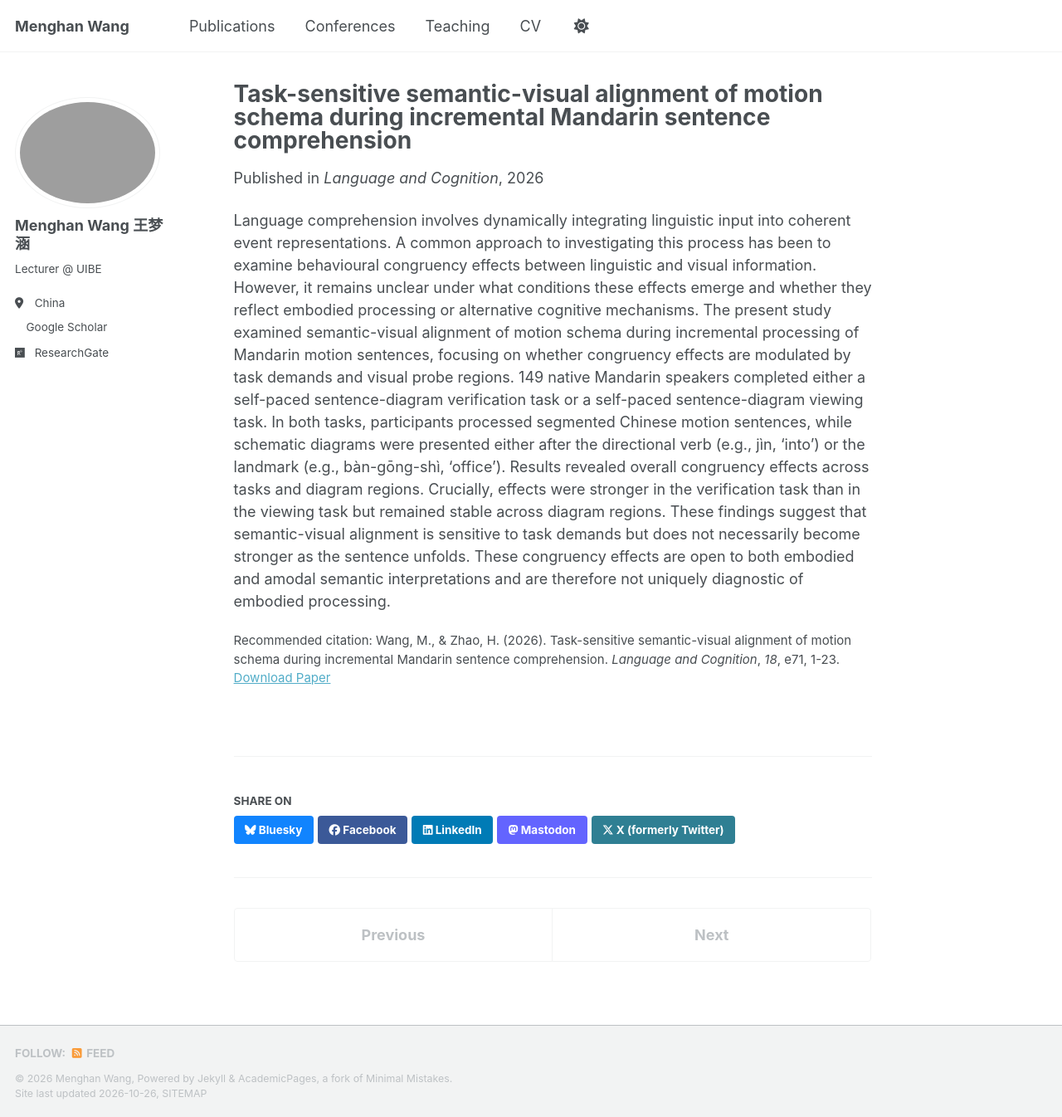
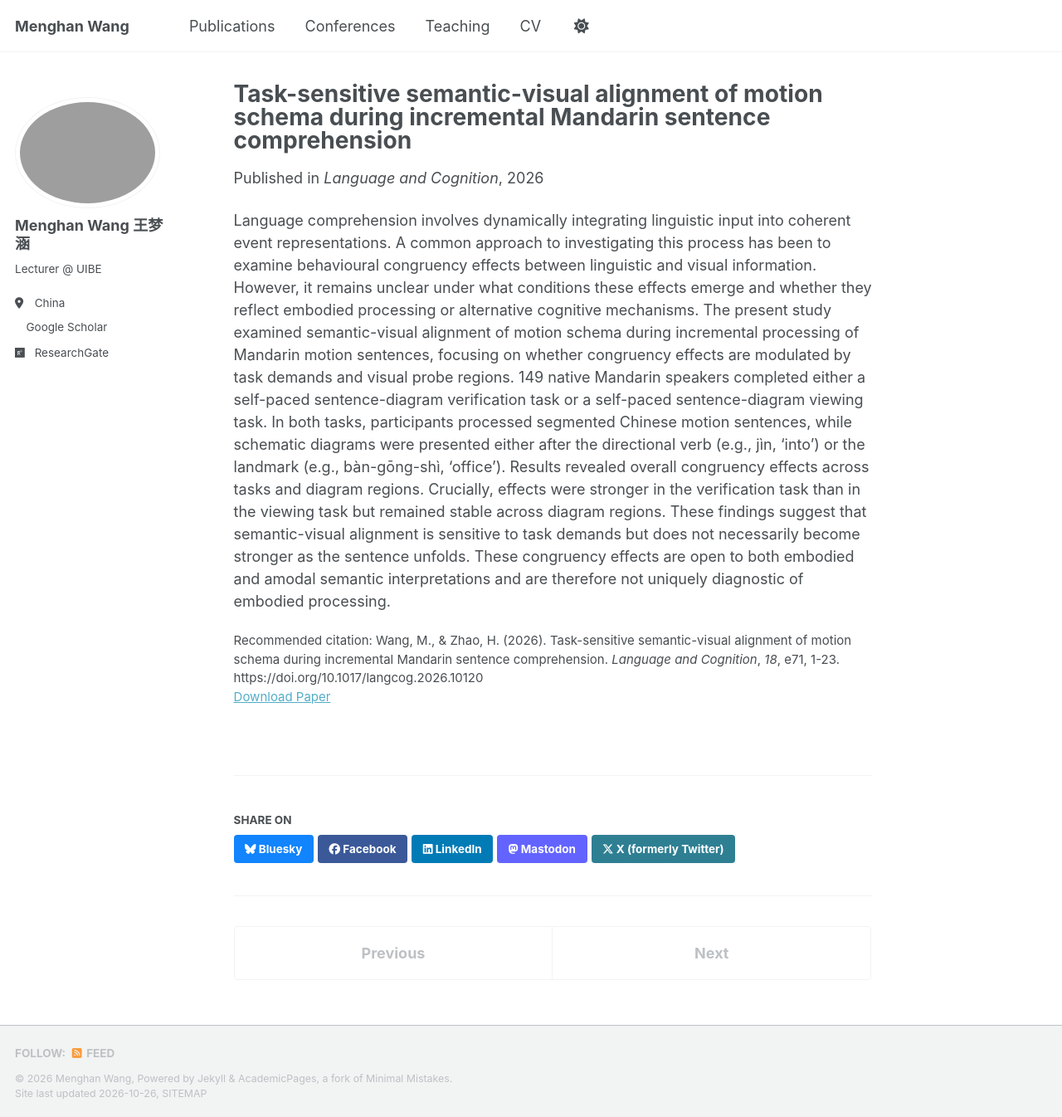
Before and after one commit to menghan120/menghan.github.io, a Jekyll site: the page built from _publications/2009-10-01-paper-title-number-1.md, in a window 1280 px wide and 1346 px high. Shown: the whole window at 83% size. Built offline with Jekyll 4.4.1, drawn with Linux system fonts in a browser that asks for light colours; a script bundle is joined from its source files by our own code; a style sheet for code colours, icons or effects is not loaded; part of the change alters nothing that is shown.

Commit message:
Revise permalink and enhance citation details
Updated permalink and citation with DOI for the publication.

```diff
--- a/_publications/2009-10-01-paper-title-number-1.md
+++ b/_publications/2009-10-01-paper-title-number-1.md
@@ -2,13 +2,13 @@
 title: "Task-sensitive semantic-visual alignment of motion schema during incremental Mandarin sentence comprehension"
 collection: publications
 category: manuscripts
-permalink: /publication/Wang and Zhao (2026)
+permalink: /publication/2009-10-01-paper-title-number-1
 excerpt: #
 date: 2026-10-23
 venue: 'Language and Cognition'
 slidesurl: #
 paperurl: '10.1017/langcog.2026.10120'
 bibtexurl: #
-citation: 'Wang, M., & Zhao, H. (2026). Task-sensitive semantic-visual alignment of motion schema during incremental Mandarin sentence comprehension. <i>Language and Cognition</i>, <i>18</i>, e71, 1-23.'
+citation: 'Wang, M., & Zhao, H. (2026). Task-sensitive semantic-visual alignment of motion schema during incremental Mandarin sentence comprehension. <i>Language and Cognition</i>, <i>18</i>, e71, 1-23. https://doi.org/10.1017/langcog.2026.10120'
 ---
 Language comprehension involves dynamically integrating linguistic input into coherent event representations. A common approach to investigating this process has been to examine behavioural congruency effects between linguistic and visual information. However, it remains unclear under what conditions these effects emerge and whether they reflect embodied processing or alternative cognitive mechanisms. The present study examined semantic-visual alignment of motion schema during incremental processing of Mandarin motion sentences, focusing on whether congruency effects are modulated by task demands and visual probe regions. 149 native Mandarin speakers completed either a self-paced sentence-diagram verification task or a self-paced sentence-diagram viewing task. In both tasks, participants processed segmented Chinese motion sentences, while schematic diagrams were presented either after the directional verb (e.g., jìn, ‘into’) or the landmark (e.g., bàn-gōng-shì, ‘office’). Results revealed overall congruency effects across tasks and diagram regions. Crucially, effects were stronger in the verification task than in the viewing task but remained stable across diagram regions. These findings suggest that semantic-visual alignment is sensitive to task demands but does not necessarily become stronger as the sentence unfolds. These congruency effects are open to both embodied and amodal semantic interpretations and are therefore not uniquely diagnostic of embodied processing.
```
